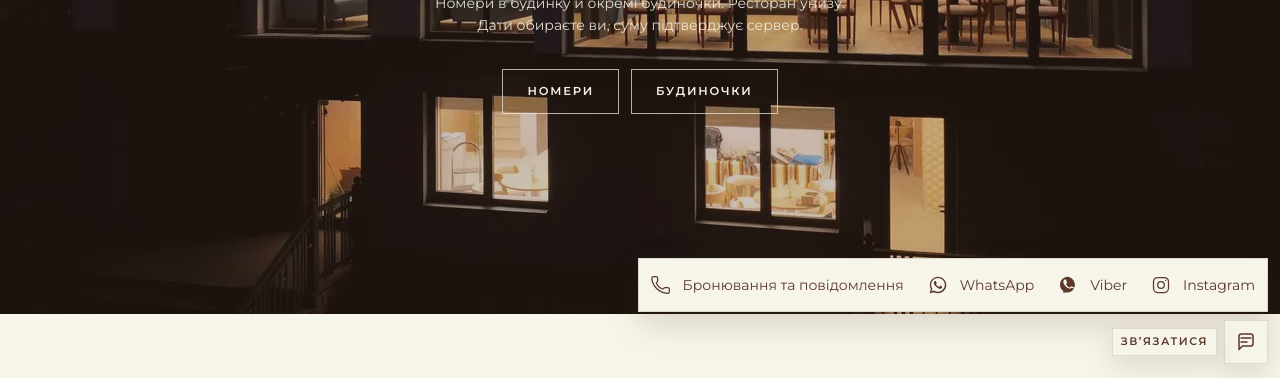
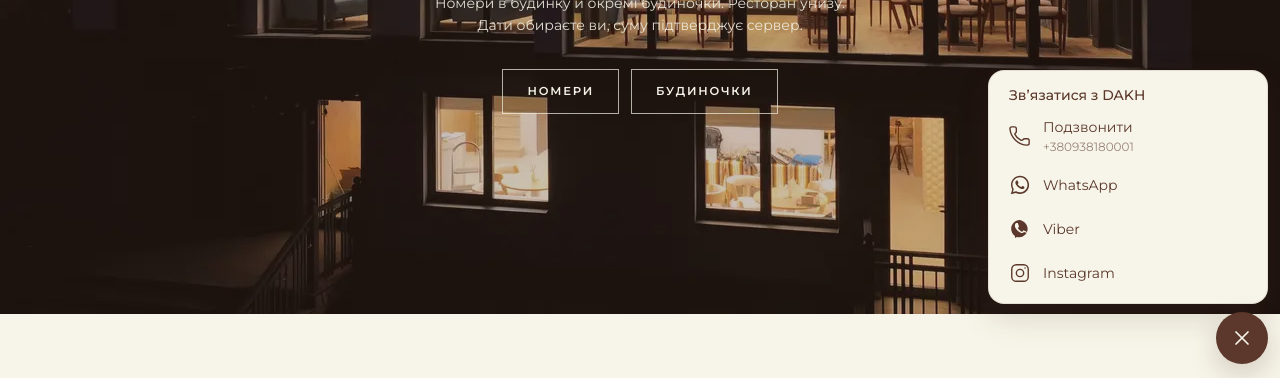
Before and after one commit to Anastasiia1002/dakh, a React (Vite) app in the folder frontend/: page / in a window 1280 px wide. Both pictures are taken after a click on the button "ЗВ’ЯЗАТИСЯ". Shown: the part 422-800 px from the top of the page. Built offline with nearby package versions, Linux system fonts and the light colour scheme; no server answers; a web font is replaced by a local one.

Commit message:
Replace the oversized contact strip with a compact circular menu.

```diff
--- a/frontend/src/components/QuickActions.tsx
+++ b/frontend/src/components/QuickActions.tsx
@@ -22,11 +22,8 @@ function stayDetailPath(pathname: string) {
   return path.startsWith('/rooms/') || path.startsWith('/houses/')
 }
 
-const iconActionClass =
-  'group pointer-events-auto relative inline-flex size-11 items-center justify-center border shadow-[0_10px_28px_rgba(91,56,43,0.16)] backdrop-blur-sm focus-visible:outline focus-visible:outline-2 focus-visible:outline-offset-2 focus-visible:outline-clay'
-
-const channelClass =
-  'pointer-events-auto inline-flex min-h-11 min-w-11 items-center gap-3 px-3 text-sm text-wood focus-visible:outline focus-visible:outline-2 focus-visible:outline-offset-2 focus-visible:outline-clay'
+const bookActionClass =
+  'group pointer-events-auto relative inline-flex size-11 items-center justify-center border border-clay bg-clay text-linen shadow-[0_10px_28px_rgba(91,56,43,0.16)] focus-visible:outline focus-visible:outline-2 focus-visible:outline-offset-2 focus-visible:outline-clay'
 
 function ActionTooltip({ label }: { label: string }) {
   return (
@@ -57,6 +54,14 @@ function ChatIcon({ className }: { className?: string }) {
         strokeLinecap="round"
         strokeLinejoin="round"
       />
+    </svg>
+  )
+}
+
+function CloseIcon({ className }: { className?: string }) {
+  return (
+    <svg viewBox="0 0 24 24" className={className} fill="none" stroke="currentColor" strokeWidth="1.75" aria-hidden="true">
+      <path d="M6 6l12 12M18 6 6 18" strokeLinecap="round" />
     </svg>
   )
 }
@@ -140,17 +145,21 @@ function IconAction({
   )
 }
 
-function ChannelLink({ channel }: { channel: ContactChannel }) {
+function ChannelLink({ channel, onSelect }: { channel: ContactChannel; onSelect: () => void }) {
   return (
     <a
       role="menuitem"
       href={channel.href}
       target={channel.external ? '_blank' : undefined}
       rel={channel.external ? 'noreferrer' : undefined}
-      className={channelClass}
+      className="flex min-h-11 w-full items-center gap-3 rounded-xl px-3 py-2 text-left text-wood transition-colors hover:bg-wood/5 focus-visible:outline focus-visible:outline-2 focus-visible:outline-offset-2 focus-visible:outline-clay"
+      onClick={onSelect}
     >
-      <ChannelIcon id={channel.id} className="size-5 shrink-0" />
-      {channel.label}
+      <ChannelIcon id={channel.id} className="size-[22px] shrink-0" />
+      <span className="min-w-0">
+        <span className="block text-sm leading-5">{channel.label}</span>
+        {channel.detail ? <span className="mt-0.5 block text-xs leading-4 text-wood/60">{channel.detail}</span> : null}
+      </span>
     </a>
   )
 }
@@ -162,7 +171,14 @@ export function QuickActions() {
   const channels = widgetContactChannels()
   const [open, setOpen] = useState(false)
   const rootRef = useRef<HTMLDivElement>(null)
+  const buttonRef = useRef<HTMLButtonElement>(null)
   const menuId = useId()
+  const headingId = useId()
+
+  function closeMenu() {
+    setOpen(false)
+    queueMicrotask(() => buttonRef.current?.focus())
+  }
 
   useEffect(() => {
     setOpen(false)
@@ -172,13 +188,14 @@ export function QuickActions() {
     if (!open) return
     function onKey(event: KeyboardEvent) {
       if (event.key !== 'Escape') return
-      setOpen(false)
+      event.preventDefault()
+      closeMenu()
     }
     function onPointerDown(event: PointerEvent) {
       const target = event.target
       if (!(target instanceof Node)) return
       if (rootRef.current?.contains(target)) return
-      setOpen(false)
+      closeMenu()
     }
     document.addEventListener('keydown', onKey)
     document.addEventListener('pointerdown', onPointerDown)
@@ -200,37 +217,44 @@ export function QuickActions() {
   return (
     <div
       ref={rootRef}
-      className={`pointer-events-none fixed right-[max(0.75rem,env(safe-area-inset-right))] ${bottomClass} z-40 flex flex-col items-end gap-2`}
+      className={`pointer-events-none fixed right-[max(0.75rem,env(safe-area-inset-right))] ${bottomClass} z-40 flex max-w-[calc(100vw-1.5rem-env(safe-area-inset-left)-env(safe-area-inset-right))] flex-col items-end gap-2`}
     >
-      {open ? (
       <div
         id={menuId}
         role="menu"
-          aria-label="Зв’язатися з DAKH"
-          className="pointer-events-auto min-w-48 border border-wood/15 bg-linen py-1 shadow-[0_12px_32px_rgba(91,56,43,0.18)]"
+        aria-labelledby={headingId}
+        aria-hidden={!open}
+        className={`w-[min(17.5rem,calc(100vw-1.5rem))] origin-bottom-right rounded-2xl border border-wood/12 bg-linen p-2 text-wood shadow-[0_12px_32px_rgba(91,56,43,0.18)] motion-safe:transition-[opacity,transform] motion-safe:duration-200 motion-reduce:transition-none ${
+          open
+            ? 'pointer-events-auto translate-y-0 opacity-100'
+            : 'pointer-events-none invisible translate-y-1.5 opacity-0'
+        }`}
       >
+        <p id={headingId} className="px-3 pb-1 pt-1.5 text-sm font-medium">
+          Зв’язатися з DAKH
+        </p>
         {channels.map((channel) => (
-            <ChannelLink key={channel.id} channel={channel} />
+          <ChannelLink key={channel.id} channel={channel} onSelect={closeMenu} />
         ))}
       </div>
-      ) : null}
-      <div className="pointer-events-none flex flex-col items-end gap-2">
+      <div className="pointer-events-none flex items-end gap-2">
         {bookingEnabled && !stayDetail ? (
-          <IconAction label="Забронювати" to={bookTo} className={`${iconActionClass} border-clay bg-clay text-linen`}>
+          <IconAction label="Забронювати" to={bookTo} className={bookActionClass}>
             <CalendarDays className="size-6" />
           </IconAction>
         ) : null}
         <button
+          ref={buttonRef}
           type="button"
-          className={`${iconActionClass} border-wood/15 bg-linen/95 text-wood`}
+          className="group pointer-events-auto relative inline-flex size-[52px] items-center justify-center rounded-full bg-wood text-linen shadow-[0_10px_28px_rgba(91,56,43,0.22)] focus-visible:outline focus-visible:outline-2 focus-visible:outline-offset-2 focus-visible:outline-clay"
           aria-label={open ? 'Закрити контакти' : 'Зв’язатися'}
           aria-expanded={open}
           aria-controls={menuId}
           aria-haspopup="menu"
-          onClick={() => setOpen((value) => !value)}
+          onClick={() => (open ? closeMenu() : setOpen(true))}
         >
-          <ChatIcon className="size-6" />
-          <ActionTooltip label="Зв’язатися" />
+          {open ? <CloseIcon className="size-6" /> : <ChatIcon className="size-6" />}
+          {open ? null : <ActionTooltip label="Зв’язатися" />}
         </button>
       </div>
     </div>
--- a/frontend/src/lib/contactChannels.ts
+++ b/frontend/src/lib/contactChannels.ts
@@ -5,7 +5,13 @@ export type ContactChannel = {
   id: string
   label: string
   href: string
+  detail?: string
   external?: boolean
+}
+
+export function widgetPhoneDetail(href: string) {
+  const digits = href.replace(/\D/g, '')
+  return digits ? `+${digits}` : undefined
 }
 
 /** Phone, WhatsApp, and Viber use the published widget number. Telegram/Messenger are omitted unless configured. */
@@ -13,7 +19,7 @@ export function widgetContactChannels(
   source: Pick<typeof site, 'widgetPhoneHref' | 'whatsappHref' | 'viberHref' | 'instagram'> = site,
 ): ContactChannel[] {
   const channels: ContactChannel[] = [
-    { id: 'phone', label: 'Бронювання та повідомлення', href: source.widgetPhoneHref },
+    { id: 'phone', label: 'Подзвонити', href: source.widgetPhoneHref, detail: widgetPhoneDetail(source.widgetPhoneHref) },
     { id: 'whatsapp', label: 'WhatsApp', href: source.whatsappHref, external: true },
     { id: 'viber', label: 'Viber', href: source.viberHref },
   ]
```
Also changed, not shown: 2 other files (tests, documents, lock files or other folders). Lines whose indentation alone changed are shown as unchanged.
